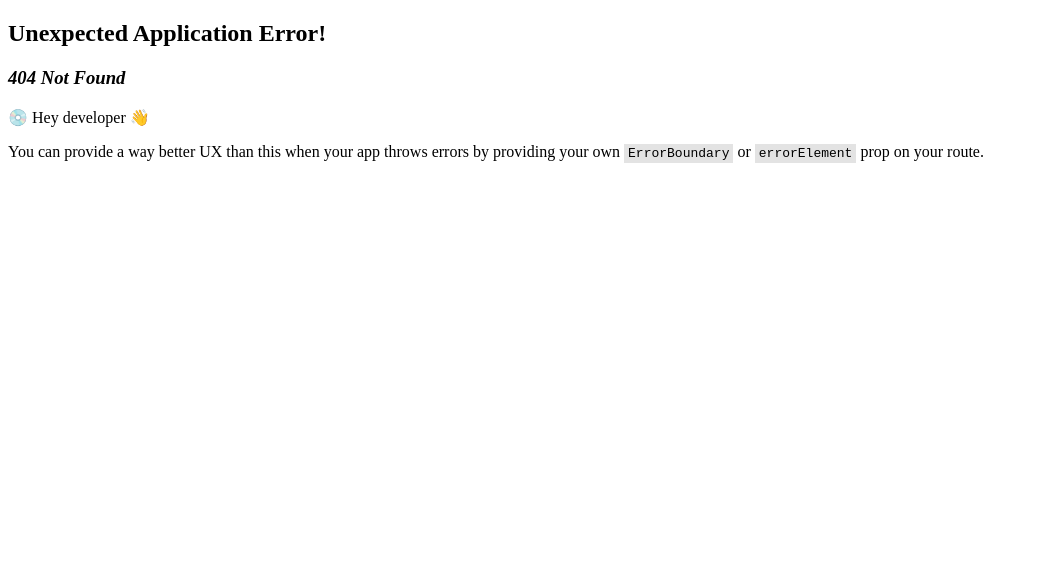
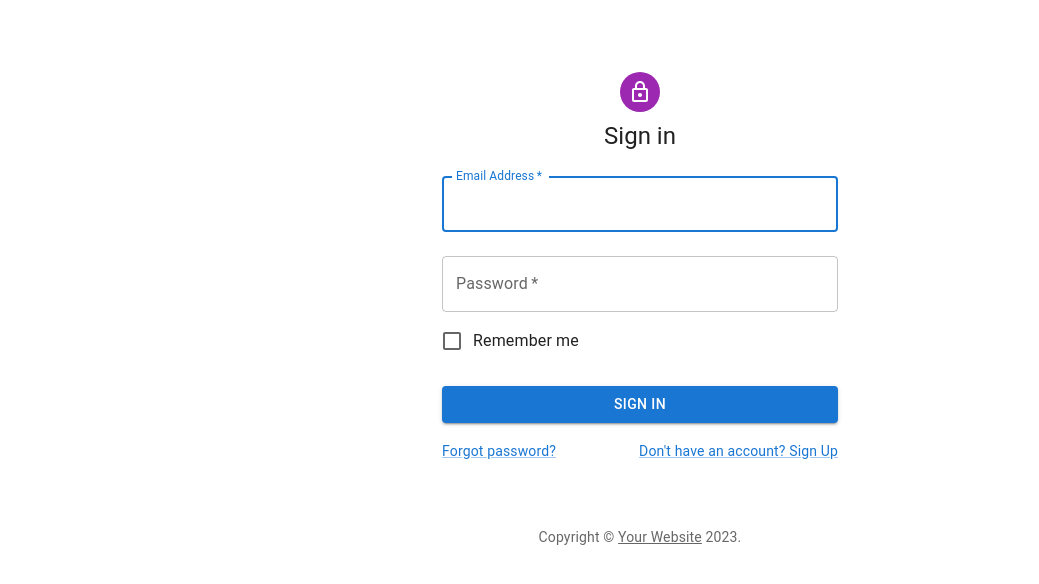
Before and after one commit to FlorianeLNT/NomNom-CookingNetwork, a React (Vite) app: page /login in a window 1280 px wide. Before the commit this address had no page. Shown: the top 584 px of the page, without its empty margins (0-1039 px from the left). Built offline with nearby package versions, Linux system fonts and the light colour scheme.

Commit message:
Add login feature

```diff
--- a/src/App.jsx
+++ b/src/App.jsx
@@ -2,6 +2,7 @@ import { createBrowserRouter, RouterProvider } from "react-router-dom";
 import { useState } from "react";
 import "./App.css";
 import Home from "./Component/Home/Home";
+import Login from "./Component/Login/Login";
 
 // Commentaire pour tester
 function App() {
@@ -9,6 +10,10 @@ function App() {
     {
       path: "/",
       element: <Home />,
+    },
+    {
+      path: "/login",
+      element: <Login />,
     },
   ]);
   return (
--- a/src/Component/Login/Login.jsx
+++ b/src/Component/Login/Login.jsx
@@ -1,4 +1,4 @@
-import * as React from "react";
+import { useState } from "react";
 import Avatar from "@mui/material/Avatar";
 import Button from "@mui/material/Button";
 import CssBaseline from "@mui/material/CssBaseline";
@@ -34,6 +34,13 @@ function Copyright(props) {
 const defaultTheme = createTheme();
 
 function Login() {
+  const [email, setEmail] = useState("");
+  const [password, setPassword] = useState("");
+  const [message, setMessage] = useState(null);
+
+  const handleSubmit = async (event) => {
+    event.preventDefault();
+
     const options = {
       method: "POST",
       headers: {
@@ -44,19 +51,16 @@ function Login() {
         password: password,
       }),
     };
-  const response = fetch(
-    "https://social-network-api.osc-fr1.scalingo.io/nom-nom",
+    const response = await fetch(
+      "https://social-network-api.osc-fr1.scalingo.io/nom-nom/login",
       options
     );
-  const data = response.json();
 
-  const handleSubmit = (event) => {
-    event.preventDefault();
-    const data = new FormData(event.currentTarget);
-    console.log({
-      email: data.get("email"),
-      password: data.get("password"),
-    });
+    const data = await response.json();
+
+    if (data.message) {
+      setMessage(data.message);
+    }
   };
 
   return (
@@ -92,6 +96,8 @@ function Login() {
               name="email"
               autoComplete="email"
               autoFocus
+              value={email}
+              onChange={(e) => setEmail(e.target.value)}
             />
             <TextField
               margin="normal"
@@ -102,6 +108,8 @@ function Login() {
               type="password"
               id="password"
               autoComplete="current-password"
+              value={password}
+              onChange={(e) => setPassword(e.target.value)}
             />
             <FormControlLabel
               control={<Checkbox value="remember" color="primary" />}
@@ -129,6 +137,7 @@ function Login() {
             </Grid>
           </Box>
         </Box>
+        {message && <div>{message}</div>}
         <Copyright sx={{ mt: 8, mb: 4 }} />
       </Container>
     </ThemeProvider>
```
Lines whose indentation alone changed are shown as unchanged.
